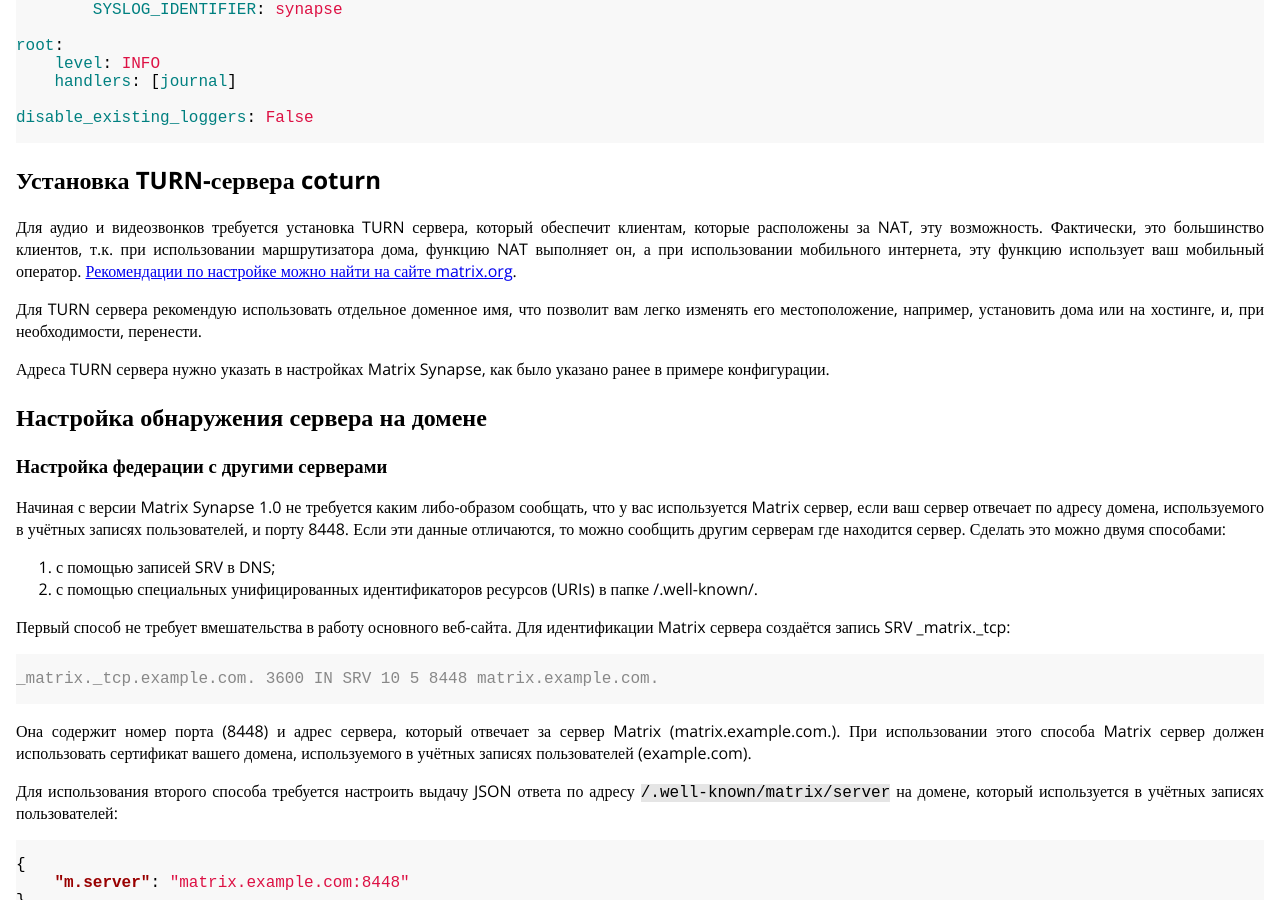
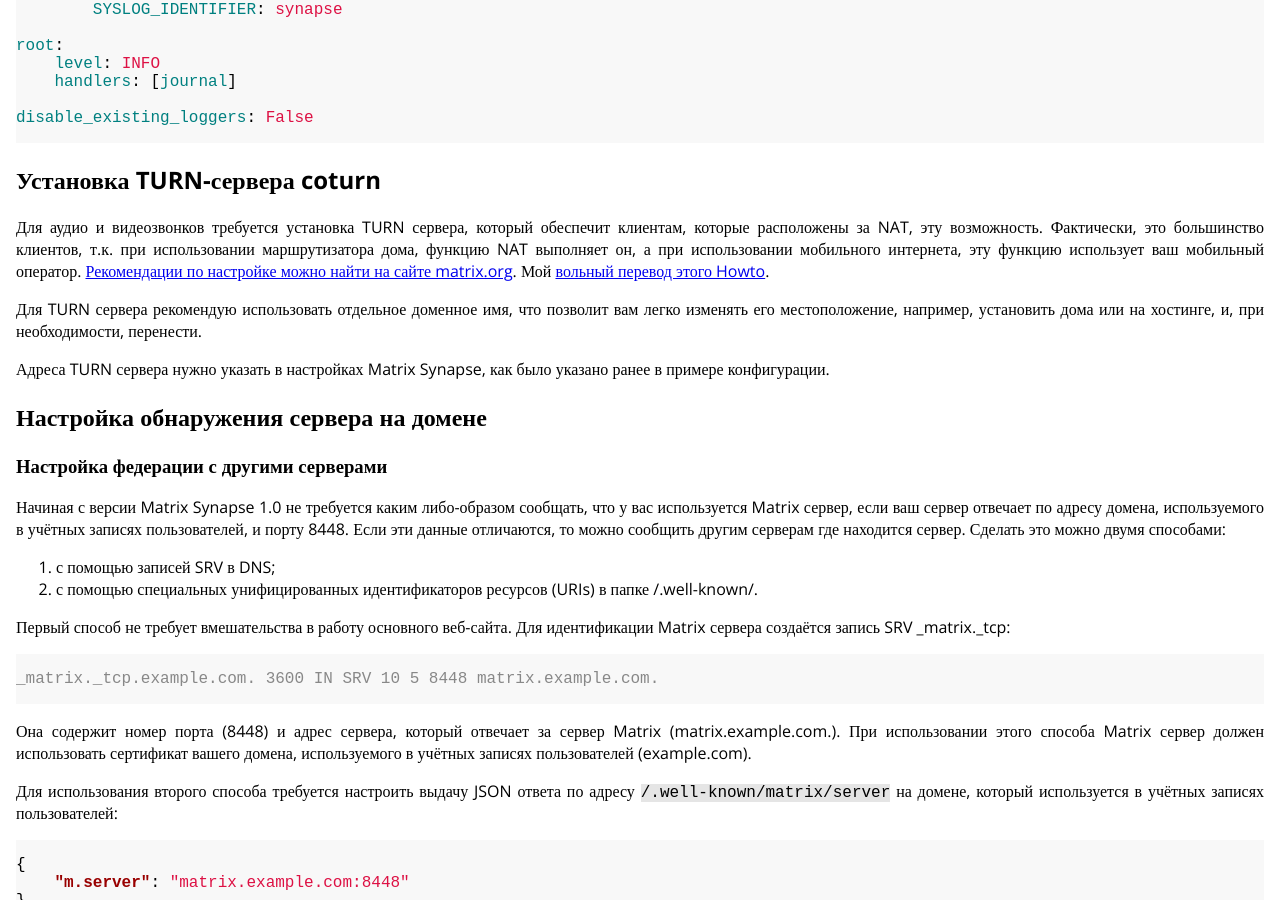
Before and after one commit to fsa/site, a Jekyll site: the page built from _posts/2020-03-31-matrix.md, in a window 1280 px wide and 900 px high, scrolled down 4649 px. Built offline with Jekyll 4.4.1, drawn with Linux system fonts in a browser that asks for light colours.

Commit message:
Добавлена ссылка на перевод о настройке coturn для Matrix Synapse.

```diff
--- a/_posts/2020-03-31-matrix.md
+++ b/_posts/2020-03-31-matrix.md
@@ -217,7 +217,7 @@
 
 ## Установка TURN-сервера coturn
 
-Для аудио и видеозвонков требуется установка TURN сервера, который обеспечит клиентам, которые расположены за NAT, эту возможность. Фактически, это большинство клиентов, т.к. при использовании маршрутизатора дома, функцию NAT выполняет он, а при использовании мобильного интернета, эту функцию использует ваш мобильный оператор. [Рекомендации по настройке можно найти на сайте matrix.org][coturn-setup-doc].
+Для аудио и видеозвонков требуется установка TURN сервера, который обеспечит клиентам, которые расположены за NAT, эту возможность. Фактически, это большинство клиентов, т.к. при использовании маршрутизатора дома, функцию NAT выполняет он, а при использовании мобильного интернета, эту функцию использует ваш мобильный оператор. [Рекомендации по настройке можно найти на сайте matrix.org][coturn-setup-doc]. Мой [вольный перевод этого Howto](https://tavda.net/matrix-coturn).
 
 Для TURN сервера рекомендую использовать отдельное доменное имя, что позволит вам легко изменять его местоположение, например, установить дома или на хостинге, и, при необходимости, перенести.
 
```
Also changed, not shown: other parts of _posts/2020-03-31-matrix.md (+1 -1 lines).
